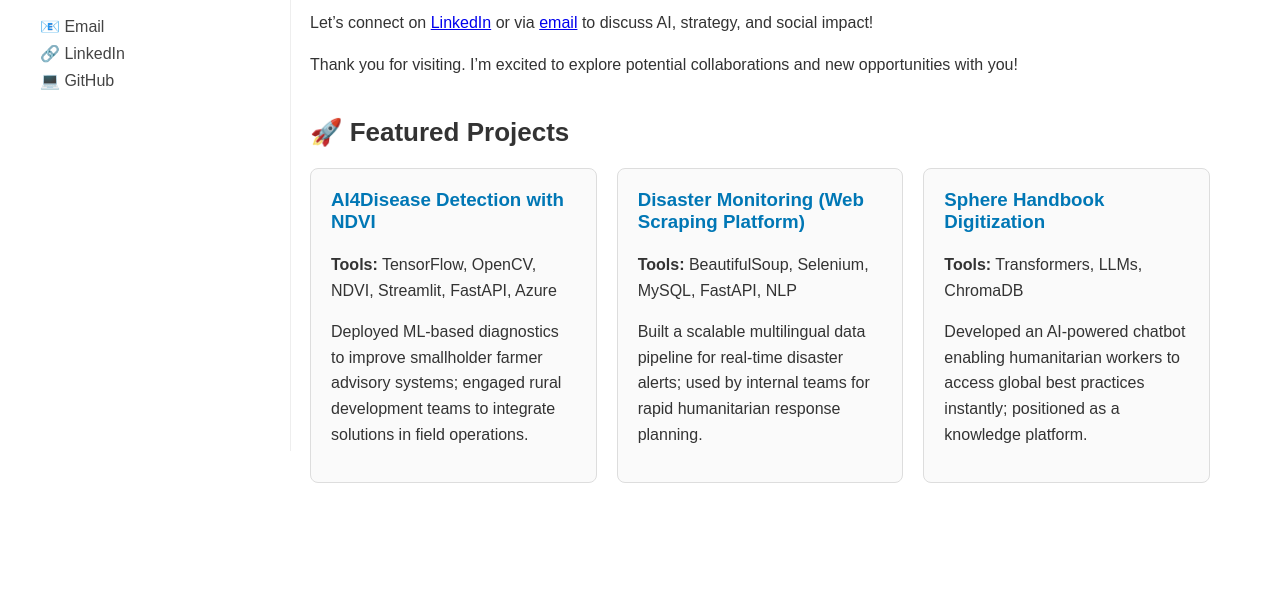
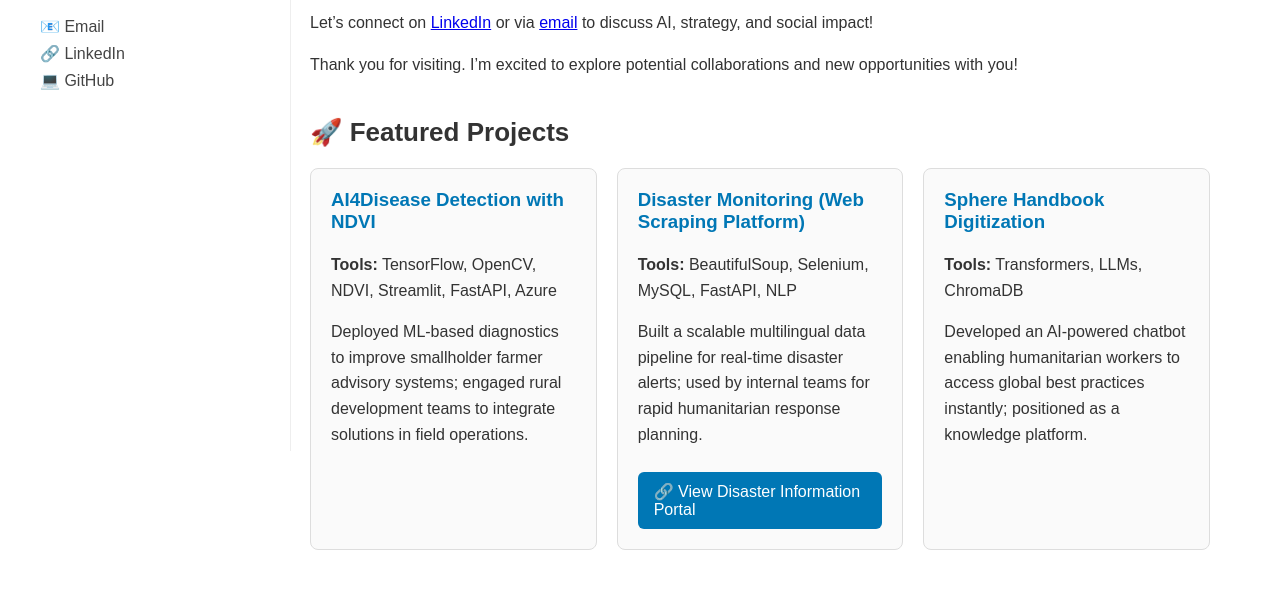
Before and after one commit to Avinash1734/Avinash1734.github.io, a plain HTML site: page index.html in a window 1280 px wide. Shown: the part 349-938 px from the top of the page. Before the commit the page ends 872 px from the top, so only its background shows below. Drawn offline with Linux system fonts and the light colour scheme.

Commit message:
Update index.html

```diff
--- a/index.html
+++ b/index.html
@@ -6,7 +6,6 @@
   <title>Avinash Gupta | Portfolio</title>
   <style>
     :root{
-      /* change this to nudge the left text width/align as you like */
       --sidebar-content-width: 210px;
     }
 
@@ -26,7 +25,7 @@
     .sidebar{
       position:fixed; top:70px; left:0; bottom:0;
       width:250px; padding:20px; border-right:1px solid #eee; background:#fff;
-      display:flex; flex-direction:column; align-items:center; /* center image & name */
+      display:flex; flex-direction:column; align-items:center;
     }
     .sidebar img{
       width:150px; height:150px; border-radius:50%;
@@ -34,11 +33,7 @@
     }
     .sidebar h2{ margin:10px 0 6px; font-size:22px; text-align:center; }
 
-    /* Left-align these two blocks with the same width so edges line up */
-    .details, .links{
-      width:var(--sidebar-content-width);
-      text-align:left;
-    }
+    .details, .links{ width:var(--sidebar-content-width); text-align:left; }
     .details p{ margin:5px 0; color:#555; }
     .links{ margin-top:12px; }
     .links a{ display:block; margin:8px 0; text-decoration:none; color:#444; }
@@ -46,7 +41,7 @@
 
     /* Main content */
     .main-content{
-      margin-left:270px; /* space for sidebar */
+      margin-left:270px;
       padding:100px 40px 40px 40px; max-width:900px;
     }
     .main-content p{ margin-bottom:15px; line-height:1.6; font-size:16px; }
@@ -58,6 +53,22 @@
     .project-grid{ display:grid; grid-template-columns:repeat(auto-fit,minmax(280px,1fr)); gap:20px; }
     .project-card{ border:1px solid #ddd; border-radius:8px; padding:20px; background:#fafafa; }
     .project-card h3{ margin-top:0; color:#0077b5; }
+
+    /* Button Style */
+    .btn-link {
+      display:inline-block;
+      margin-top:10px;
+      padding:10px 16px;
+      background:#0077b5;
+      color:#fff;
+      text-decoration:none;
+      border-radius:6px;
+      font-weight:500;
+      transition: background 0.3s ease;
+    }
+    .btn-link:hover {
+      background:#005f87;
+    }
   </style>
 </head>
 <body>
@@ -65,14 +76,10 @@
   <aside class="sidebar">
     <img src="Images/picavi.JPG" alt="Avinash Gupta" />
     <h2>Avinash Gupta</h2>
-
-    <!-- role + location (left-aligned block) -->
     <div class="details">
       <p><strong>AI Product Developer</strong></p>
       <p>📍 Navi Mumbai, India</p>
     </div>
-
-    <!-- links (left-aligned block, same width as details) -->
     <div class="links">
       <a href="mailto:gupta.avinash399@gmail.com">📧 Email</a>
       <a href="https://www.linkedin.com/in/avinash-gupta-4572a615a/">🔗 LinkedIn</a>
@@ -126,6 +133,9 @@
           <h3>Disaster Monitoring (Web Scraping Platform)</h3>
           <p><strong>Tools:</strong> BeautifulSoup, Selenium, MySQL, FastAPI, NLP</p>
           <p>Built a scalable multilingual data pipeline for real-time disaster alerts; used by internal teams for rapid humanitarian response planning.</p>
+          <a class="btn-link" href="http://20.244.144.173:4200/" target="_blank" rel="noopener">
+            🔗 View Disaster Information Portal
+          </a>
         </div>
         <div class="project-card">
           <h3>Sphere Handbook Digitization</h3>
@@ -135,7 +145,6 @@
       </div>
     </section>
 
-    <!-- Contact anchor target -->
     <section id="contact"></section>
   </div>
 </body>
```
